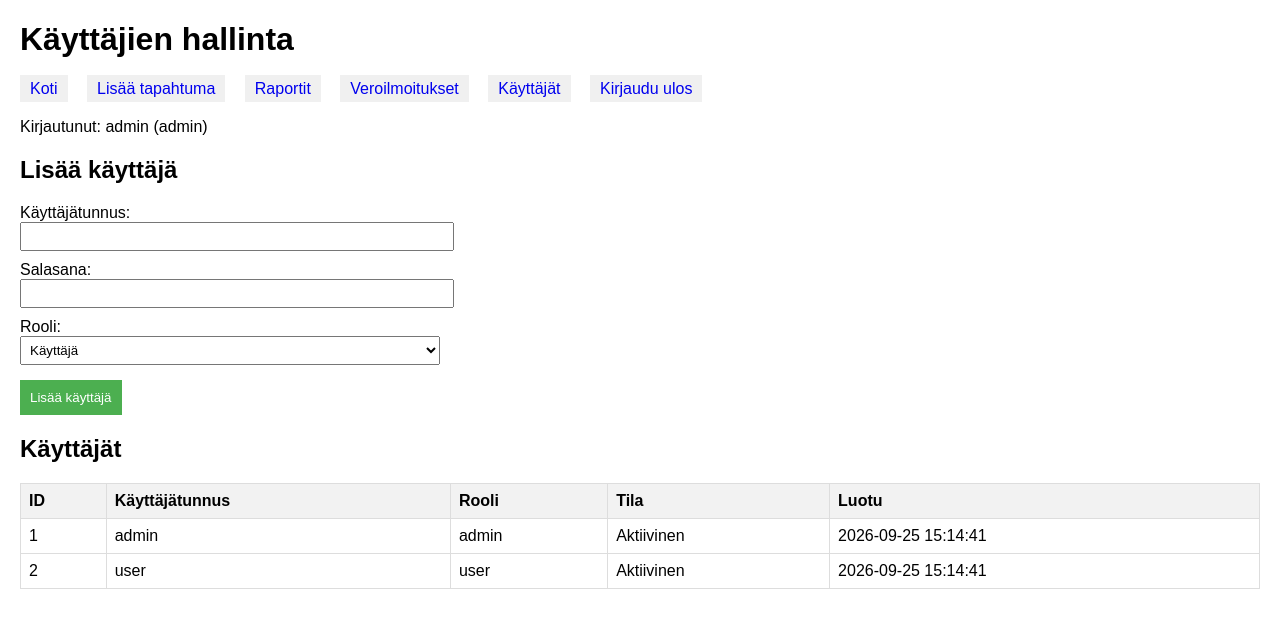
After one commit to Savo-Consortium-of-Education/ed, a PHP site: page /users.php in a window 1280 px wide. The commit adds this page. Shown: the top 628 px of the page. Run offline with PHP 8.4, Linux system fonts and the light colour scheme; a user stored in the database is signed in; data comes from the database, SQL or seed files in the repository.

Commit message:
Add login, role-based access, and user management
Co-authored-by: edysmezasakky <259655637+edysmezasakky@users.noreply.github.com>

```diff
--- /dev/null
+++ b/src/auth.php
@@ -0,0 +1,42 @@
+<?php
+require_once 'config.php';
+
+if (session_status() === PHP_SESSION_NONE) {
+    session_start();
+}
+
+if (!function_exists('is_logged_in')) {
+    function is_logged_in(): bool
+    {
+        return isset($_SESSION['user_id'], $_SESSION['username'], $_SESSION['role']);
+    }
+}
+
+if (!function_exists('require_login')) {
+    function require_login(): void
+    {
+        if (!is_logged_in()) {
+            header('Location: login.php');
+            exit;
+        }
+    }
+}
+
+if (!function_exists('require_admin')) {
+    function require_admin(): void
+    {
+        require_login();
+        if (($_SESSION['role'] ?? '') !== 'admin') {
+            http_response_code(403);
+            die('Pääsy estetty.');
+        }
+    }
+}
+
+if (!function_exists('h')) {
+    function h(string $value): string
+    {
+        return htmlspecialchars($value, ENT_QUOTES, 'UTF-8');
+    }
+}
+?>
--- /dev/null
+++ b/src/users.php
@@ -0,0 +1,109 @@
+<?php
+require_once 'auth.php';
+require_admin();
+
+$message = '';
+$error = '';
+
+if ($_SERVER['REQUEST_METHOD'] === 'POST') {
+    $username = trim($_POST['username'] ?? '');
+    $password = $_POST['password'] ?? '';
+    $role = $_POST['role'] ?? 'user';
+
+    if ($username === '' || $password === '') {
+        $error = 'Käyttäjätunnus ja salasana ovat pakollisia.';
+    } elseif (!in_array($role, ['admin', 'user'], true)) {
+        $error = 'Virheellinen rooli.';
+    } else {
+        $stmt = $pdo->prepare('SELECT id FROM users WHERE username = ? LIMIT 1');
+        $stmt->execute([$username]);
+        if ($stmt->fetch(PDO::FETCH_ASSOC)) {
+            $error = 'Käyttäjätunnus on jo käytössä.';
+        } else {
+            $password_hash = password_hash($password, PASSWORD_DEFAULT);
+            $stmt = $pdo->prepare('INSERT INTO users (username, password_hash, role, is_active) VALUES (?, ?, ?, 1)');
+            $stmt->execute([$username, $password_hash, $role]);
+            $message = 'Käyttäjä lisätty onnistuneesti.';
+        }
+    }
+}
+
+$users = $pdo->query('SELECT id, username, role, is_active, created_at FROM users ORDER BY username')->fetchAll(PDO::FETCH_ASSOC);
+?>
+<!DOCTYPE html>
+<html lang="fi">
+<head>
+    <meta charset="UTF-8">
+    <title>Käyttäjien hallinta</title>
+    <style>
+        body { font-family: Arial, sans-serif; margin: 20px; }
+        nav { margin-bottom: 20px; }
+        nav a { margin-right: 15px; text-decoration: none; padding: 5px 10px; background: #f0f0f0; }
+        table { border-collapse: collapse; width: 100%; margin-top: 20px; }
+        th, td { border: 1px solid #ddd; padding: 8px; text-align: left; }
+        th { background-color: #f2f2f2; }
+        form { max-width: 420px; }
+        label { display: block; margin-top: 10px; }
+        input, select { width: 100%; padding: 5px; }
+        button { margin-top: 15px; padding: 10px; background: #4CAF50; color: white; border: none; cursor: pointer; }
+        .message { color: green; }
+        .error { color: #b00020; }
+    </style>
+</head>
+<body>
+    <h1>Käyttäjien hallinta</h1>
+    <nav>
+        <a href="index.php">Koti</a>
+        <a href="add_transaction.php">Lisää tapahtuma</a>
+        <a href="reports.php">Raportit</a>
+        <a href="tax_reports.php">Veroilmoitukset</a>
+        <a href="users.php">Käyttäjät</a>
+        <a href="logout.php">Kirjaudu ulos</a>
+    </nav>
+    <p>Kirjautunut: <?php echo h($_SESSION['username']); ?> (<?php echo h($_SESSION['role']); ?>)</p>
+
+    <?php if ($message): ?>
+        <p class="message"><?php echo h($message); ?></p>
+    <?php endif; ?>
+    <?php if ($error): ?>
+        <p class="error"><?php echo h($error); ?></p>
+    <?php endif; ?>
+
+    <h2>Lisää käyttäjä</h2>
+    <form method="post">
+        <label>Käyttäjätunnus:</label>
+        <input type="text" name="username" required>
+
+        <label>Salasana:</label>
+        <input type="password" name="password" required>
+
+        <label>Rooli:</label>
+        <select name="role">
+            <option value="user">Käyttäjä</option>
+            <option value="admin">Ylläpitäjä</option>
+        </select>
+
+        <button type="submit">Lisää käyttäjä</button>
+    </form>
+
+    <h2>Käyttäjät</h2>
+    <table>
+        <tr>
+            <th>ID</th>
+            <th>Käyttäjätunnus</th>
+            <th>Rooli</th>
+            <th>Tila</th>
+            <th>Luotu</th>
+        </tr>
+        <?php foreach ($users as $user): ?>
+        <tr>
+            <td><?php echo (int) $user['id']; ?></td>
+            <td><?php echo h($user['username']); ?></td>
+            <td><?php echo h($user['role']); ?></td>
+            <td><?php echo ((int) $user['is_active'] === 1) ? 'Aktiivinen' : 'Ei aktiivinen'; ?></td>
+            <td><?php echo h($user['created_at']); ?></td>
+        </tr>
+        <?php endforeach; ?>
+    </table>
+</body>
+</html>
```
Also changed, not shown: schema.sql (+15 -0 lines), src/add_transaction.php (+14 -4 lines), src/index.php (+11 -5 lines), src/login.php (added, +68 -0 lines), src/logout.php (added, +11 -0 lines), src/reports.php (+15 -2 lines), src/tax_reports.php (+15 -2 lines), README.md.
